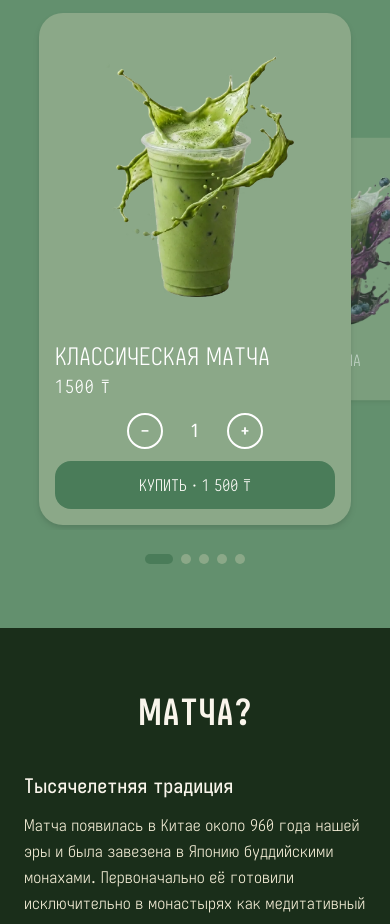
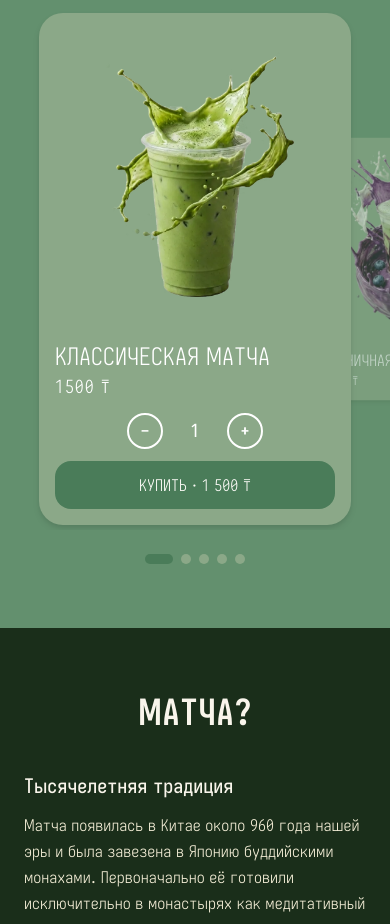
Before and after one commit to bavayra/matcha-cafe, a React (Vite) app: page / in a window 390 px wide. Shown: the part 980-1904 px from the top of the page. Built offline with nearby package versions, Linux system fonts and the light colour scheme; the HTML template or start-up script is replaced by a standard one.

Commit message:
style(DrinkCarousel): increased step values for mobile and desktop screens

```diff
--- a/src/components/Drinks/DrinkCarousel.tsx
+++ b/src/components/Drinks/DrinkCarousel.tsx
@@ -35,7 +35,7 @@ const CARD_PARAMS: Record<number, { scale: number; opacity: number; zIndex: numb
 }
 
 const DESKTOP_STEP = 48
-const MOBILE_STEP = 36
+const MOBILE_STEP = 56
 
 export default function DrinkCarousel({ drinks, active, onActiveChange }: Props) {
   const [stepVw, setStepVw] = useState<number>(() => {
```
